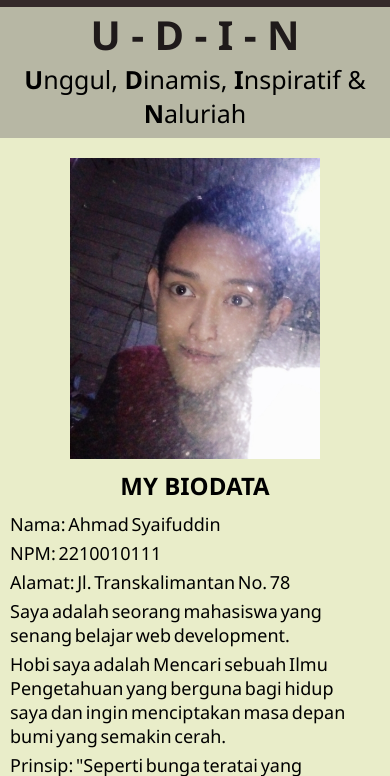
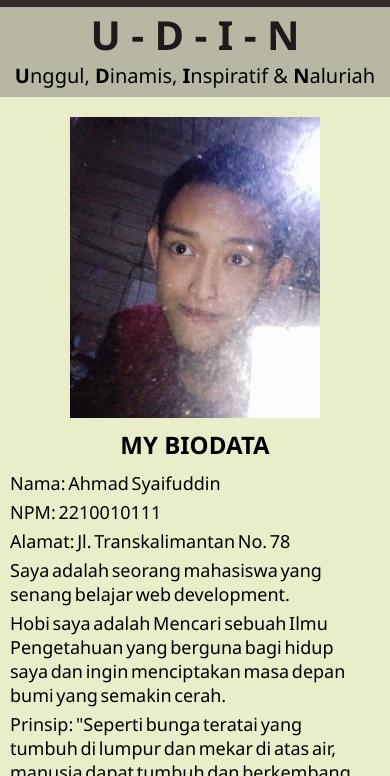
Before and after one commit to ahmadsyaifuddin-dins/Web-Profile-Img, a plain HTML site: page index.html in a window 390 px wide. Shown: the part 68-844 px from the top of the page. Drawn offline with nearby package versions, Linux system fonts and the light colour scheme.

Commit message:
Update style.css

```diff
--- a/style.css
+++ b/style.css
@@ -212,6 +212,10 @@ a:visited {
         padding-right: 10px;
     }
 
+    .header-container p {
+        font-size: 20px;
+    }
+
     h2 {
         display: flex;
         justify-content: center;
```
